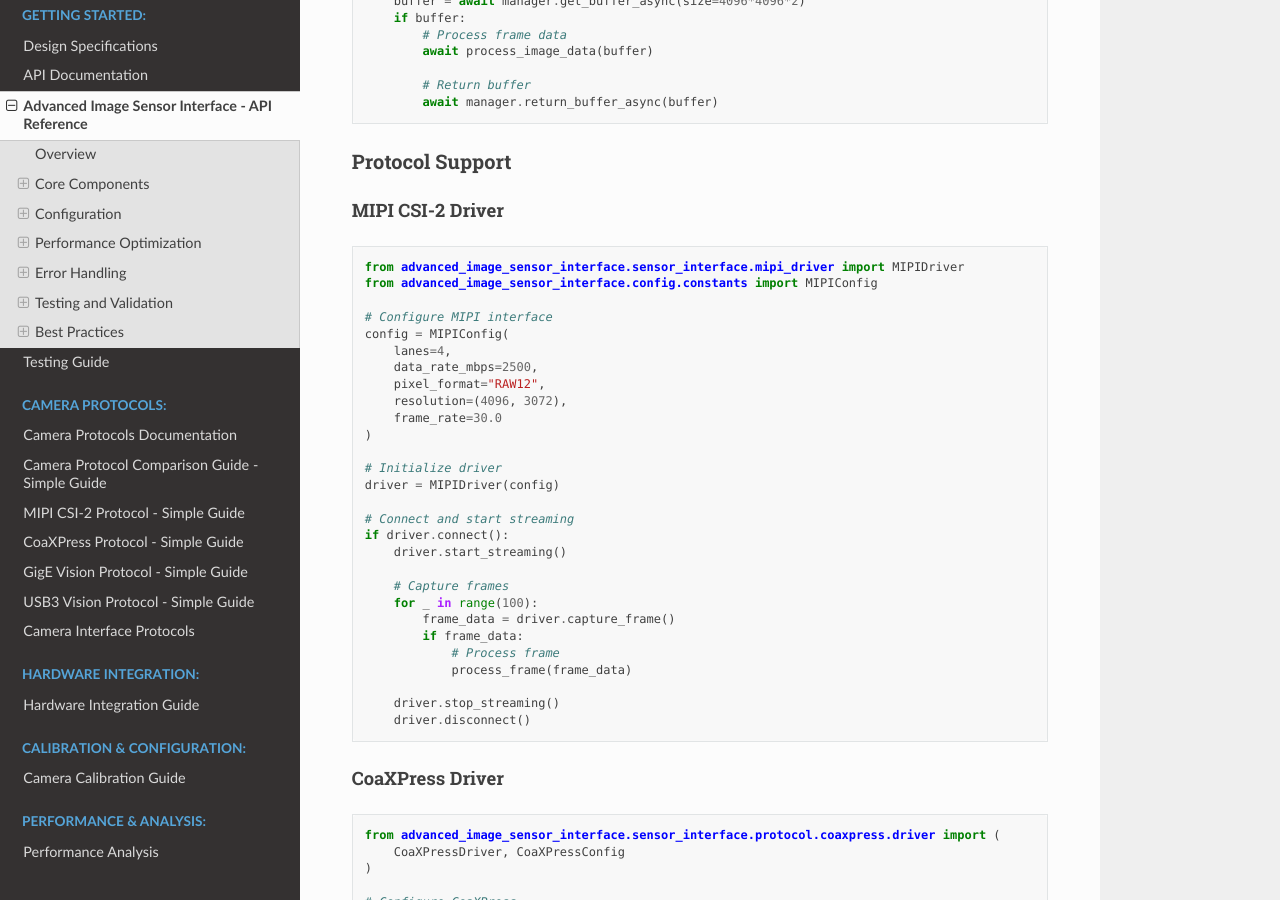
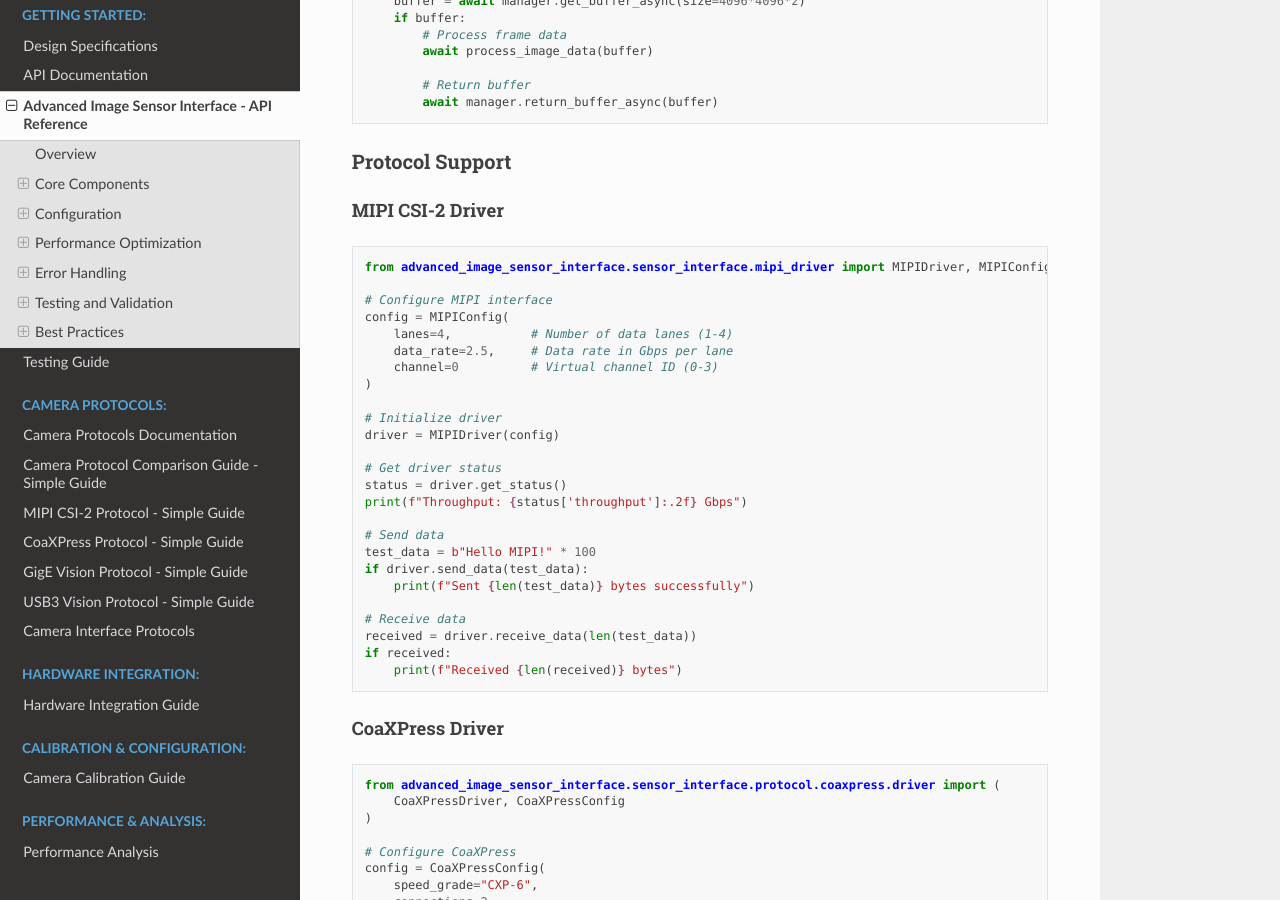
Before and after one commit to muditbhargava66/Advanced-Image-Sensor-Interface, a Sphinx documentation site: the page built from docs/api_reference.md, in a window 1280 px wide and 900 px high, scrolled down 1275 px. Built offline with Sphinx 7.4.7 and the Read the Docs theme 3.1.0, drawn with Linux system fonts in a browser that asks for light colours.

Commit message:
Release v2.0.1: Security fix, CI improvements, and dependency updates
Security:
- Updated fonttools to 4.60.2 (CVE-2025-66034 fix)

CI/CD Fixes:
- Fixed ruff linting failures on all platforms (Linux, macOS, Windows)
- Added docs/ directory to .ruff.toml per-file-ignores for F401
- All CI jobs now pass for Python 3.10, 3.11, 3.12, 3.13

Dependencies:
- Updated Pillow constraint from <11.0.0 to <12.0.0
- Synchronized constraints across requirements files

Documentation:
- Fixed MIPIConfig example in API reference (correct parameters)
- Updated version to 2.0.1 in docs/conf.py

````diff
--- a/docs/api_reference.md
+++ b/docs/api_reference.md
@@ -65,34 +65,31 @@ async def process_frames():
 #### MIPI CSI-2 Driver
 
 ```python
-from advanced_image_sensor_interface.sensor_interface.mipi_driver import MIPIDriver
-from advanced_image_sensor_interface.config.constants import MIPIConfig
+from advanced_image_sensor_interface.sensor_interface.mipi_driver import MIPIDriver, MIPIConfig
 
 # Configure MIPI interface
 config = MIPIConfig(
-    lanes=4,
-    data_rate_mbps=2500,
-    pixel_format="RAW12",
-    resolution=(4096, 3072),
-    frame_rate=30.0
+    lanes=4,           # Number of data lanes (1-4)
+    data_rate=2.5,     # Data rate in Gbps per lane
+    channel=0          # Virtual channel ID (0-3)
 )
 
 # Initialize driver
 driver = MIPIDriver(config)
 
-# Connect and start streaming
-if driver.connect():
-    driver.start_streaming()
+# Get driver status
+status = driver.get_status()
+print(f"Throughput: {status['throughput']:.2f} Gbps")
 
-    # Capture frames
-    for _ in range(100):
-        frame_data = driver.capture_frame()
-        if frame_data:
-            # Process frame
-            process_frame(frame_data)
+# Send data
+test_data = b"Hello MIPI!" * 100
+if driver.send_data(test_data):
+    print(f"Sent {len(test_data)} bytes successfully")
 
-    driver.stop_streaming()
-    driver.disconnect()
+# Receive data
+received = driver.receive_data(len(test_data))
+if received:
+    print(f"Received {len(received)} bytes")
 ```
 
 #### CoaXPress Driver
--- a/docs/conf.py
+++ b/docs/conf.py
@@ -20,8 +20,8 @@ copyright = f'{current_year}, Mudit Bhargava'
 author = 'Mudit Bhargava'
 
 # The full version, including alpha/beta/rc tags
-release = 'v2.0.0'
-version = '2.0.0'
+release = 'v2.0.1'
+version = '2.0.1'
 
 # -- General configuration ---------------------------------------------------
 
--- a/pyproject.toml
+++ b/pyproject.toml
@@ -4,7 +4,7 @@ build-backend = "setuptools.build_meta"
 
 [project]
 name = "advanced_image_sensor_interface"
-version = "2.0.0"
+version = "2.0.1"
 description = "A high-performance interface for next-generation camera modules"
 readme = "README.md"
 authors = [{ name = "Mudit Bhargava", email = "muditbhargava666@gmail.com" }]
@@ -26,7 +26,7 @@ dependencies = [
     "numpy>=1.23.5",
     "scipy>=1.10.0",
     "matplotlib>=3.7.0",
-    "Pillow>=10.0.0",
+    "Pillow>=10.0.0,<12.0.0",
     "tqdm>=4.66.0",
     "psutil>=5.9.0",
 ]
@@ -38,7 +38,7 @@ core = [
     "numpy>=1.23.5",
     "scipy>=1.10.0",
     "matplotlib>=3.7.0",
-    "Pillow>=10.0.0",
+    "Pillow>=10.0.0,<12.0.0",
     "tqdm>=4.66.0",
     "psutil>=5.9.0",
 ]
--- a/requirements.txt
+++ b/requirements.txt
@@ -10,7 +10,7 @@ cycler==0.12.1
     # via matplotlib
 dataclasses-json==0.6.7
     # via -r requirements.in
-fonttools==4.59.0
+fonttools==4.60.2
     # via matplotlib
 h5py==3.14.0
     # via -r requirements.in
````
Also changed, not shown: CHANGELOG.md (+22 -0 lines), src/advanced_image_sensor_interface/_version.py (+12 -2 lines), .ruff.toml, 1 other file.
